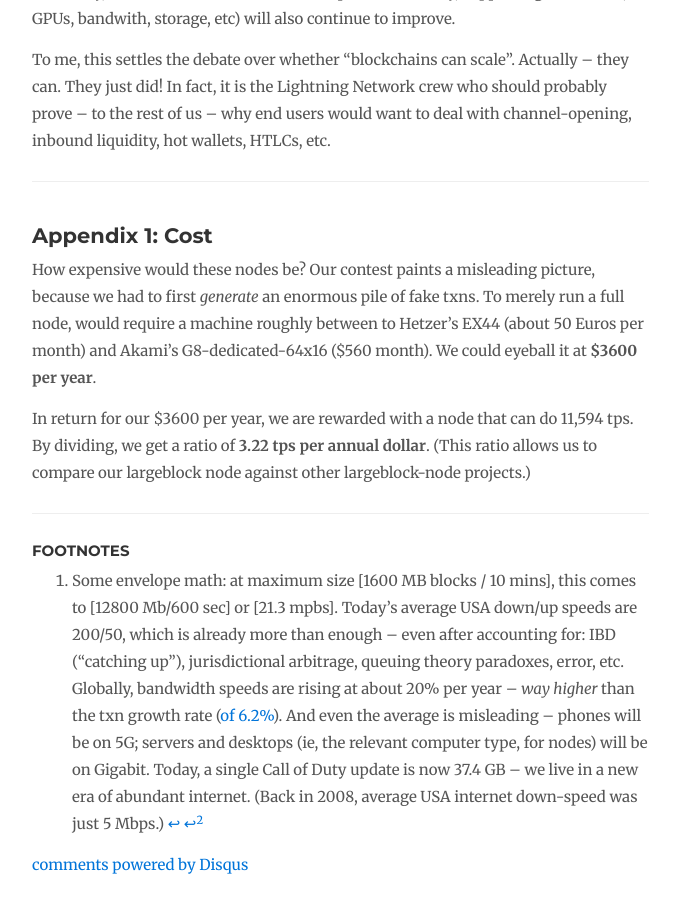
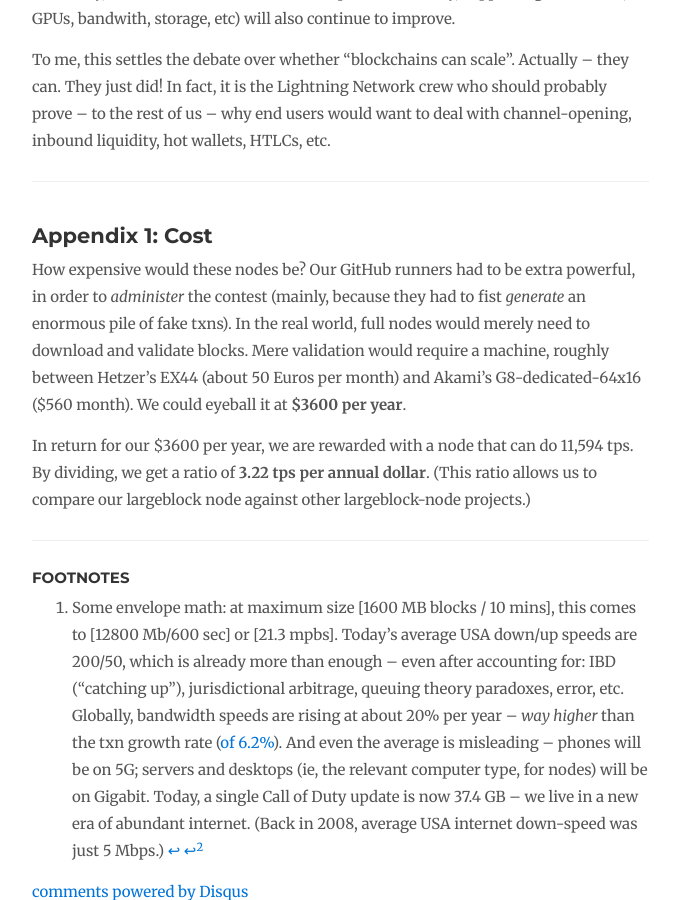
Before and after one commit to drivechain-project/drivechain.info, a Jekyll site: the page built from _posts/2025-07-01-perf-contest.md, in a window 1280 px wide and 900 px high, scrolled down 5119 px. Shown: the whole window, without its empty margins (138-818 px from the left). Built offline with Jekyll 4.4.1, drawn with Linux system fonts in a browser that asks for light colours; comment, search, counter and statistics services are not loaded.

Commit message:
reword this part

```diff
--- a/_posts/2025-07-01-perf-contest.md
+++ b/_posts/2025-07-01-perf-contest.md
@@ -170,7 +170,7 @@ To me, this settles the debate over whether "blockchains can scale". Actually --
 
 ## Appendix 1: Cost
 
-How expensive would these nodes be? Our contest paints a misleading picture, because we had to first *generate* an enormous pile of fake txns. To merely run a full node, would require a machine roughly between to Hetzer's EX44 (about 50 Euros per month) and Akami's G8-dedicated-64x16 ($560 month). We could eyeball it at **$3600 per year**.
+How expensive would these nodes be? Our GitHub runners had to be extra powerful, in order to *administer* the contest (mainly, because they had to fist *generate* an enormous pile of fake txns). In the real world, full nodes would merely need to download and validate blocks. Mere validation would require a machine, roughly between Hetzer's EX44 (about 50 Euros per month) and Akami's G8-dedicated-64x16 ($560 month). We could eyeball it at **$3600 per year**.
 
 In return for our $3600 per year, we are rewarded with a node that can do 11,594 tps. By dividing, we get a ratio of **3.22 tps per annual dollar**. (This ratio allows us to compare our largeblock node against other largeblock-node projects.)
 
```
